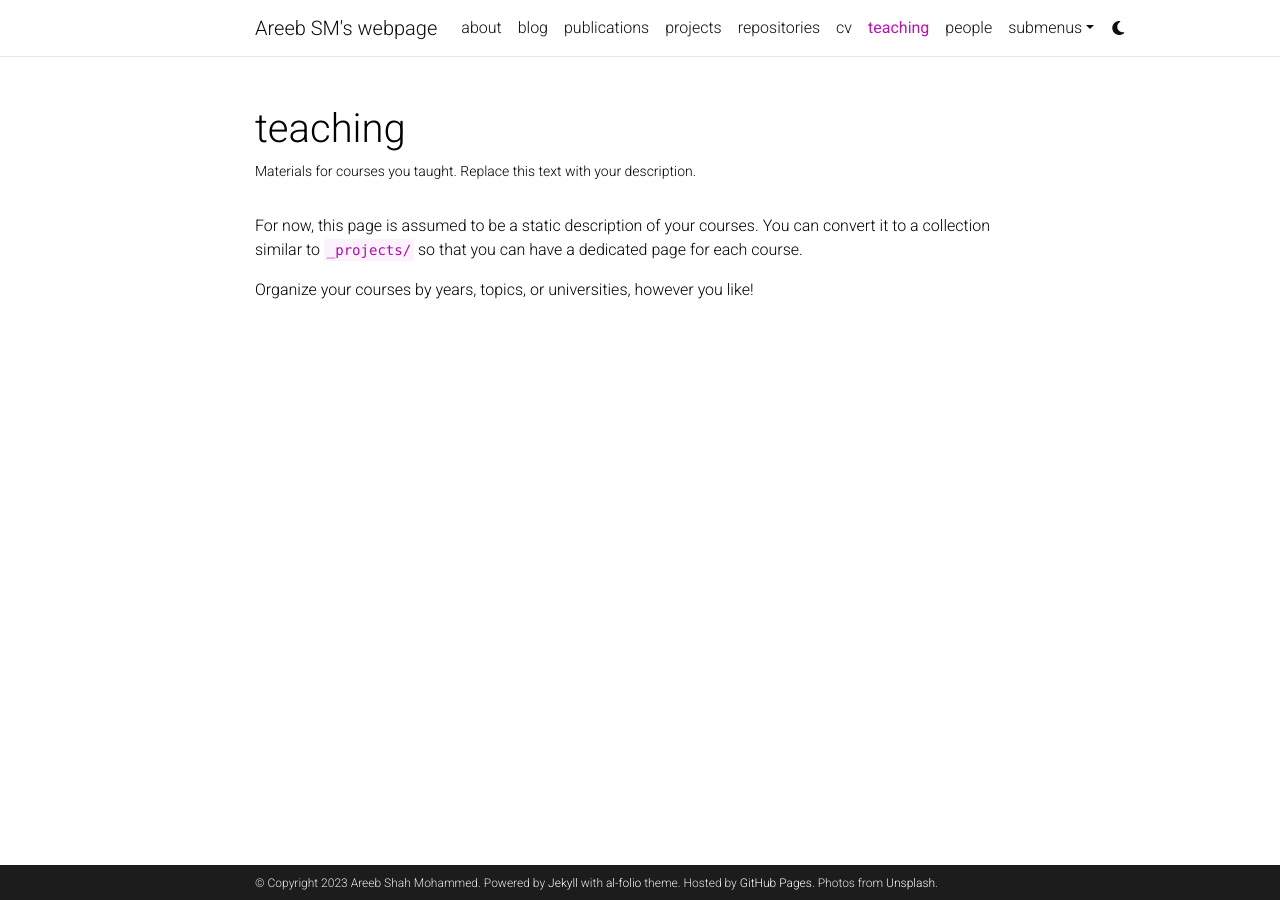
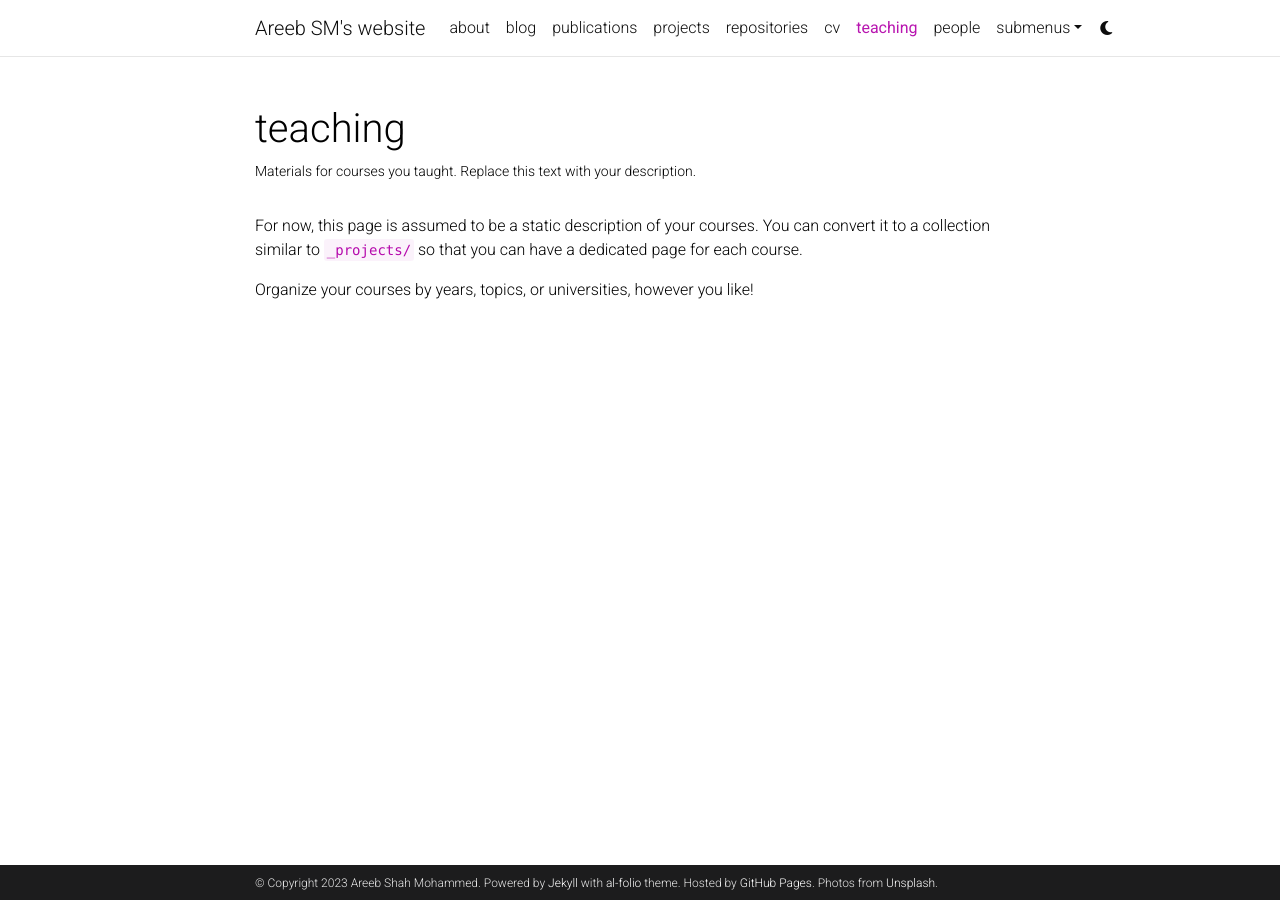
Before and after one commit to Sir-Danksalot/Sir-Danksalot.github.io, a Jekyll site: the page built from _pages/teaching.md, in a window 1280 px wide. Built offline with Jekyll 4.4.1, drawn with Linux system fonts in a browser that asks for light colours; comment, search, counter and statistics services are not loaded; a style sheet for code colours, icons or effects is not loaded.

Commit message:
possible fix

```diff
--- a/_config.yml
+++ b/_config.yml
@@ -2,7 +2,7 @@
 # Site settings
 # -----------------------------------------------------------------------------
 
-title: Areeb SM's webpage # the website title (if blank, full name will be used instead)
+title: Areeb SM's website # the website title (if blank, full name will be used instead)
 first_name: Areeb
 middle_name:
 last_name: Shah Mohammed
@@ -19,7 +19,7 @@
 icon: ⚛️  # the emoji used as the favicon (alternatively, provide image name in /assets/img/)
 
 url: https://sir-danksalot.github.io # the base hostname & protocol for your site
-baseurl: /small-site # the subpath of your site, e.g. /blog/
+baseurl: # the subpath of your site, e.g. /blog/
 last_updated: false # set to true if you want to display last updated in the footer
 impressum_path:  # set to path to include impressum link in the footer, use the same path as permalink in a page, helps to conform with EU GDPR
 
```
